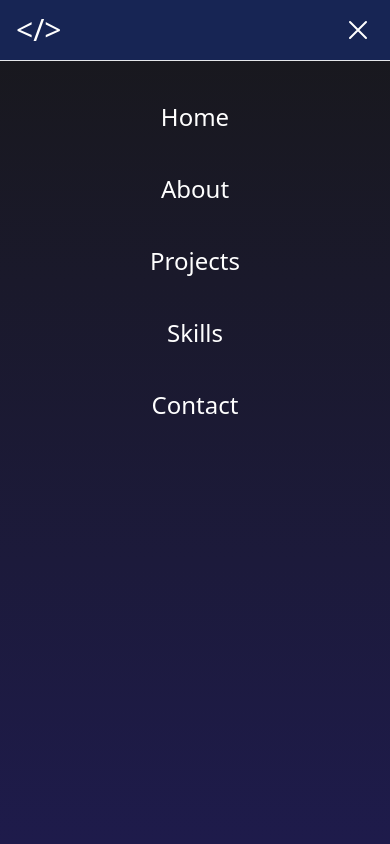
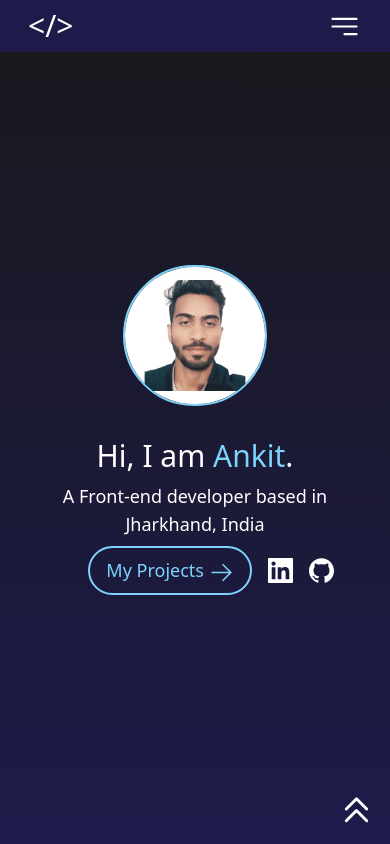
Before and after one commit to Ankit828113/Portfolio, a website: page index.html in a window 390 px wide. Shown: the top 844 px of the page. Drawn offline with nearby package versions, Linux system fonts and the light colour scheme.

Commit message:
index.html

```diff
--- a/index.html
+++ b/index.html
@@ -71,7 +71,7 @@
           </div>
         </div>
 
-    <div id="nav-Dialog" class="fixed inset-0 bg-gradient-to-b from-zinc-900 to-indigo-950 md:hidden">
+    <div id="nav-Dialog" class="hidden fixed inset-0 bg-gradient-to-b from-zinc-900 to-indigo-950 md:hidden">
        <div class="flex justify-between items-center px-4 py-3 border-b bg-blue-950">
        <div class="text-3xl lg:text-5xl text-white font-medium">&lt;/&gt;</div>
          <svg onclick="handleMenu();" xmlns="http://www.w3.org/2000/svg" fill="none" viewBox="0 0 24 24" stroke-width="1.5"     stroke="currentColor" class="w-8 h-8 cursor-pointer font-medium text-white">
```
